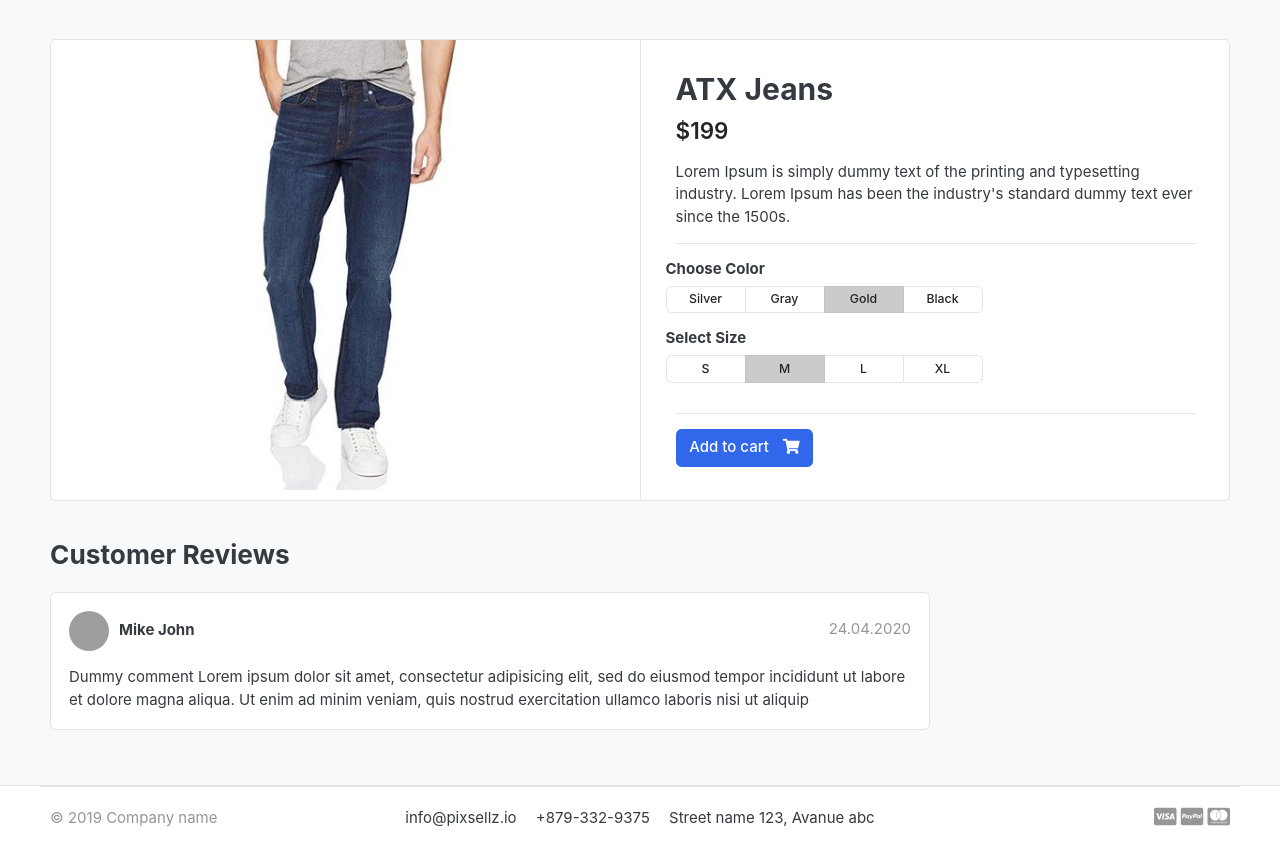
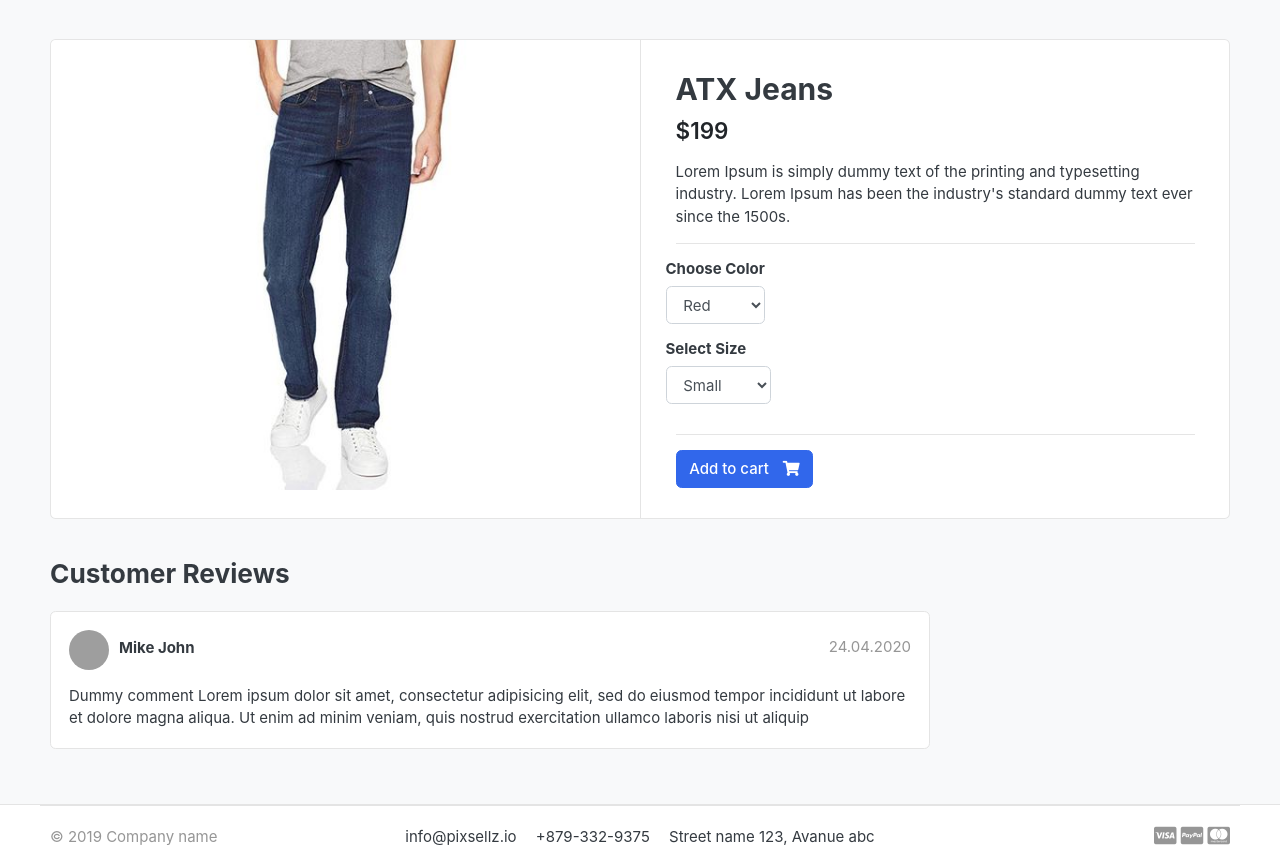
Before and after one commit to dahymond/ViewKart, a Django app: page /store/category/jeans/atx-jeans/ in a window 1280 px wide. Shown: the part 119-964 px from the top of the page. Run offline with Django 3.2, Linux system fonts and the light colour scheme; data comes from the database, SQL or seed files in the repository; data that the repository does not hold is empty; some libraries are stand-ins or nearby versions; some web fonts are replaced; grey boxes are pictures that could not be loaded.

Commit message:
started the product variation feature

```diff
--- a/carts/views.py
+++ b/carts/views.py
@@ -2,6 +2,7 @@ from django.shortcuts import render, redirect, get_object_or_404
 from store.models import Product
 from carts.models import Cart, CartItem
 from django.core.exceptions import ObjectDoesNotExist
+from django.http import HttpResponse
 
 
 # Create your views here
@@ -12,6 +13,16 @@ def _cart_id(request):
     return cart
 
 def add_cart(request, product_id):
+    color = request.GET['color']
+    size = request.GET['size']
+    return HttpResponse(color +' ' + size)
+    exit()
+
+
+
+
+
+
     product = Product.objects.get(id=product_id) #get the product
     try:
         cart = Cart.objects.get(cart_id=_cart_id(request)) # get cart using the crt_id present in the session
--- a/templates/store/product_detail.html
+++ b/templates/store/product_detail.html
@@ -19,6 +19,7 @@
     </article> <!-- gallery-wrap .end// -->
             </aside>
             <main class="col-md-6 border-left">
+            <form action="{% url 'add_cart' single_product.id %}" method="GET">
     <article class="content-body">
 
     <h2 class="title">{{ single_product.product_name }}</h2>
@@ -34,39 +35,21 @@
         <div class="row">
             <div class="item-option-select">
                 <h6>Choose Color</h6>
-                <div class="btn-group btn-group-sm btn-group-toggle" data-toggle="buttons">
-                  <label class="btn btn-light">
-                    <input type="radio" name="radio_color"> Silver
-                  </label>
-                  <label class="btn btn-light">
-                    <input type="radio" name="radio_color" > Gray
-                  </label>
-                  <label class="btn btn-light active">
-                    <input type="radio" name="radio_color checked"> Gold
-                  </label>
-                  <label class="btn btn-light">
-                    <input type="radio" name="radio_color"> Black
-                  </label>
-                </div>
+                <select name="color" class="form-control">
+                  <option value="red">Red</option>
+                  <option value="Yellow">Yellow</option>
+                  <option value="green">Green</option>
+                </select>
             </div>
         </div> <!-- row.// -->
         <div class="row">
             <div class="item-option-select">
                 <h6>Select Size</h6>
-                <div class="btn-group btn-group-sm btn-group-toggle" data-toggle="buttons">
-                  <label class="btn btn-light">
-                    <input type="radio" name="radio_color"> S
-                  </label>
-                  <label class="btn btn-light active">
-                    <input type="radio" name="radio_color" checked> M
-                  </label>
-                  <label class="btn btn-light">
-                    <input type="radio" name="radio_color"> L
-                  </label>
-                  <label class="btn btn-light">
-                    <input type="radio" name="radio_color"> XL
-                  </label>
-                </div>
+                <select name="size" class="form-control">
+                  <option value="small">Small</option>
+                  <option value="medium">Medium</option>
+                  <option value="large">Large</option>
+                </select>
             </div>
         </div> <!-- row.// -->
         <hr>
@@ -77,10 +60,11 @@
             <a href="#" class="btn  btn-success"> <span class="text">Added to cart</span> <i class="fas fa-check"></i>  </a>
             <a href="{% url 'cart' %}" class="btn  btn-outline-primary"> <span class="text">View Cart</span> <i class="fas fa-eye"></i>  </a>
           {% else %}
-           <a href="{% url 'add_cart' single_product.id %}" class="btn  btn-primary"> <span class="text">Add to cart</span> <i class="fas fa-shopping-cart"></i>  </a>
+           <button type="submit" href="{% url 'add_cart' single_product.id %}" class="btn  btn-primary"> <span class="text">Add to cart</span> <i class="fas fa-shopping-cart"></i>  </button>
            {% endif %}
         {% endif %}
     </article> <!-- product-info-aside .// -->
+  </form>
             </main> <!-- col.// -->
         </div> <!-- row.// -->
     </div> <!-- card.// -->
```
